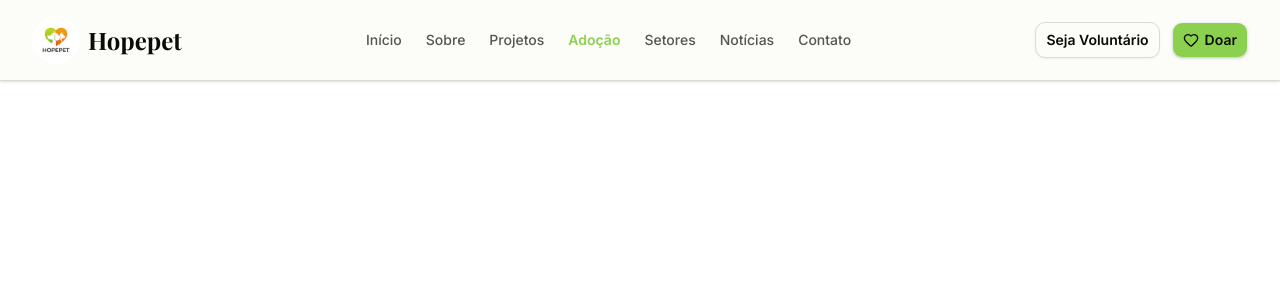
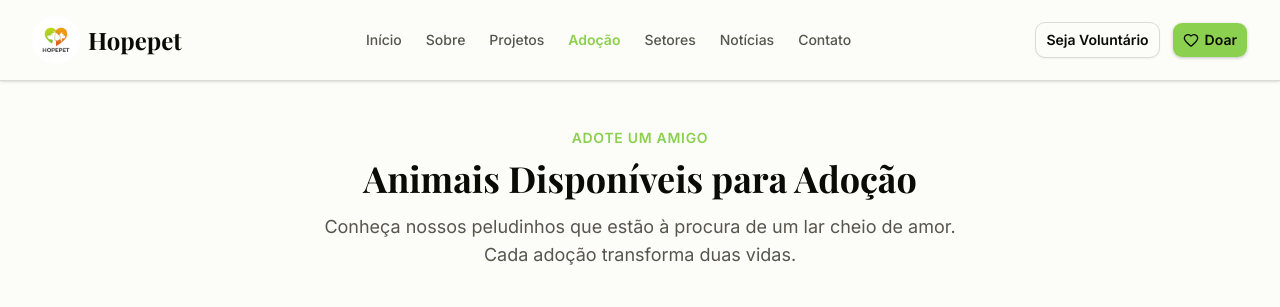
Before and after one commit to thaaporto526-commits/hopepet, a Next.js app: page /adoption in a window 1280 px wide. Before the commit this address had no page. Shown: the top 307 px of the page. Built offline with nearby package versions, Linux system fonts and the light colour scheme; grey boxes are pictures that could not be loaded; a web font is replaced by a local one.

Commit message:
Create page.tsx

```diff
--- /dev/null
+++ b/app/adoption/page.tsx
@@ -0,0 +1,9 @@
+import Adoption from "@/components/home/adoption-section";
+
+export default function AdoptionPage() {
+  return (
+    <main>
+      <Adoption />
+    </main>
+  );
+}
```
